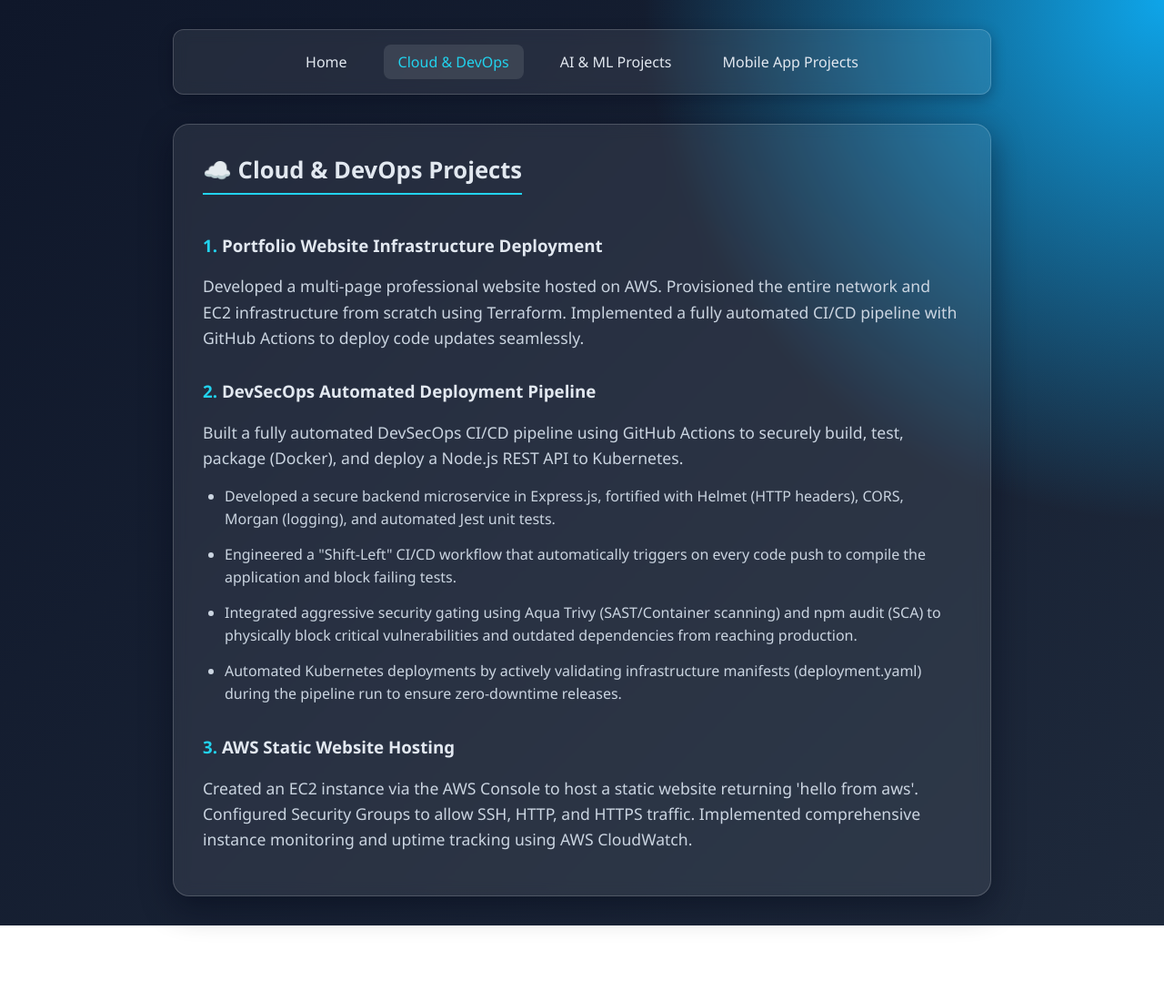
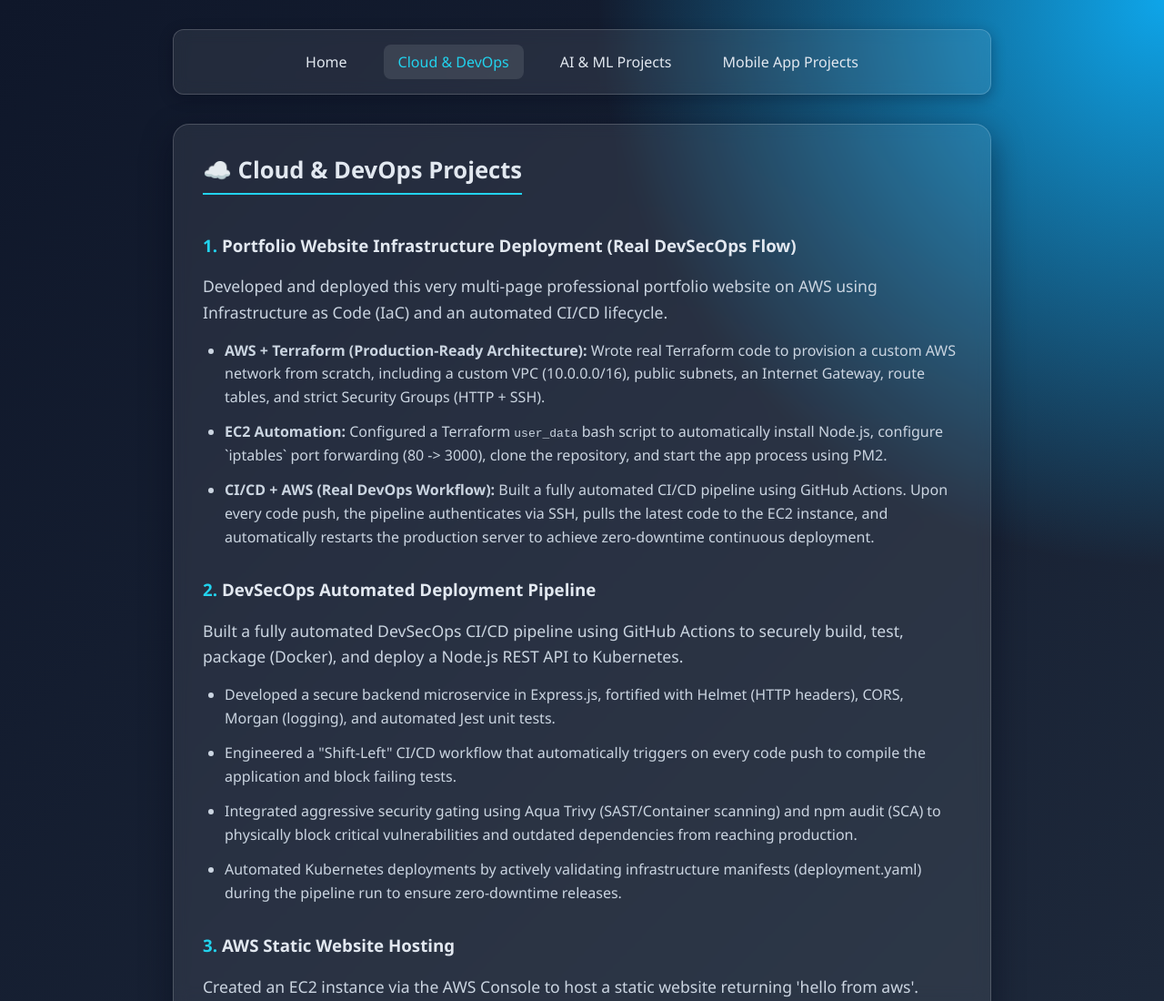
Before and after one commit to rafay-484/hosting-portfolio-web, a website: page app/public/cloud.html in a window 1280 px wide. Shown: the top 1100 px of the page at 91% size. Before the commit the page ends 1017 px from the top, so only its background shows below. Drawn offline with Linux system fonts and the light colour scheme.

Commit message:
docs: Updated Details of portfolio website

```diff
--- a/app/public/cloud.html
+++ b/app/public/cloud.html
@@ -19,8 +19,13 @@
         <h2><span class="accent-green">☁️</span> Cloud & DevOps Projects</h2>
 
         <div style="margin-bottom: 2rem;">
-          <h3><span class="accent">1.</span> Portfolio Website Infrastructure Deployment</h3>
-          <p>Developed a multi-page professional website hosted on AWS. Provisioned the entire network and EC2 infrastructure from scratch using Terraform. Implemented a fully automated CI/CD pipeline with GitHub Actions to deploy code updates seamlessly.</p>
+          <h3><span class="accent">1.</span> Portfolio Website Infrastructure Deployment (Real DevSecOps Flow)</h3>
+          <p>Developed and deployed this very multi-page professional portfolio website on AWS using Infrastructure as Code (IaC) and an automated CI/CD lifecycle.</p>
+          <ul>
+            <li><strong>AWS + Terraform (Production-Ready Architecture):</strong> Wrote real Terraform code to provision a custom AWS network from scratch, including a custom VPC (10.0.0.0/16), public subnets, an Internet Gateway, route tables, and strict Security Groups (HTTP + SSH).</li>
+            <li><strong>EC2 Automation:</strong> Configured a Terraform <code>user_data</code> bash script to automatically install Node.js, configure `iptables` port forwarding (80 -> 3000), clone the repository, and start the app process using PM2.</li>
+            <li><strong>CI/CD + AWS (Real DevOps Workflow):</strong> Built a fully automated CI/CD pipeline using GitHub Actions. Upon every code push, the pipeline authenticates via SSH, pulls the latest code to the EC2 instance, and automatically restarts the production server to achieve zero-downtime continuous deployment.</li>
+          </ul>
         </div>
 
         <div style="margin-bottom: 2rem;">
```
